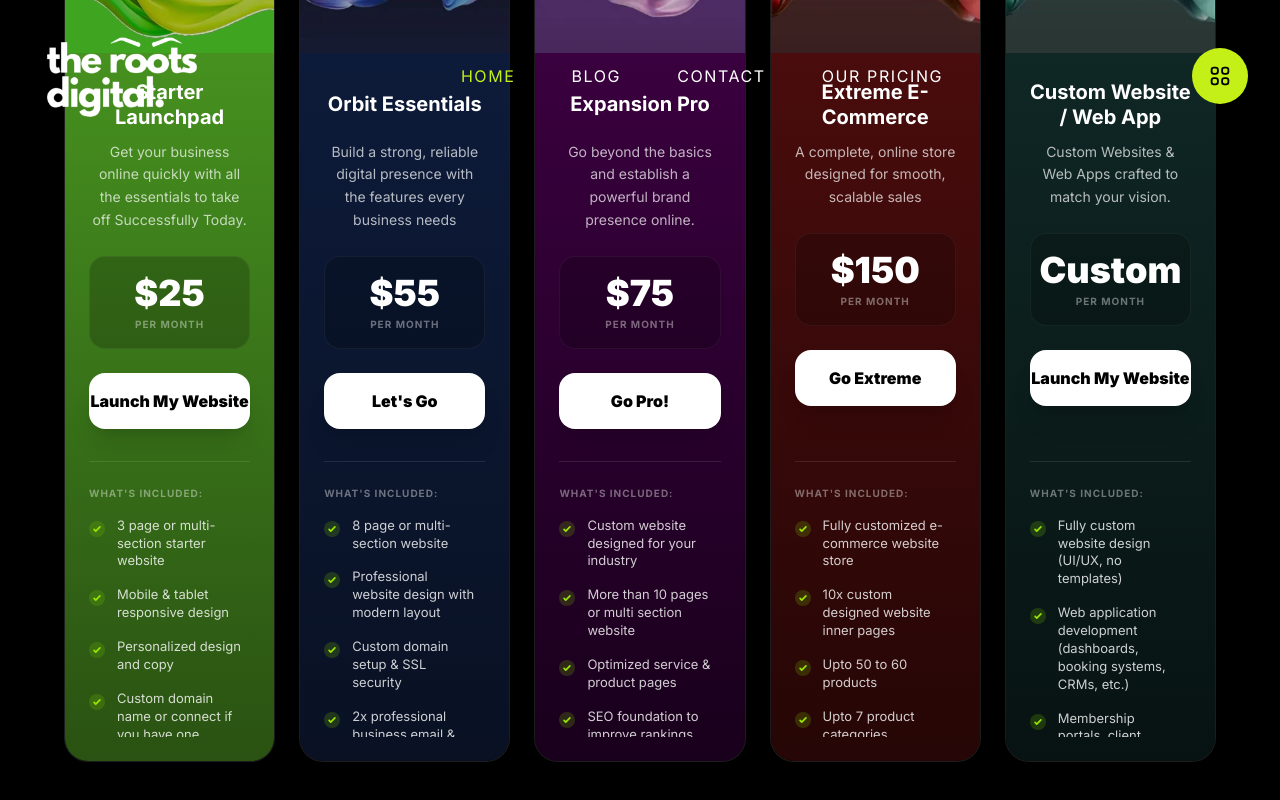
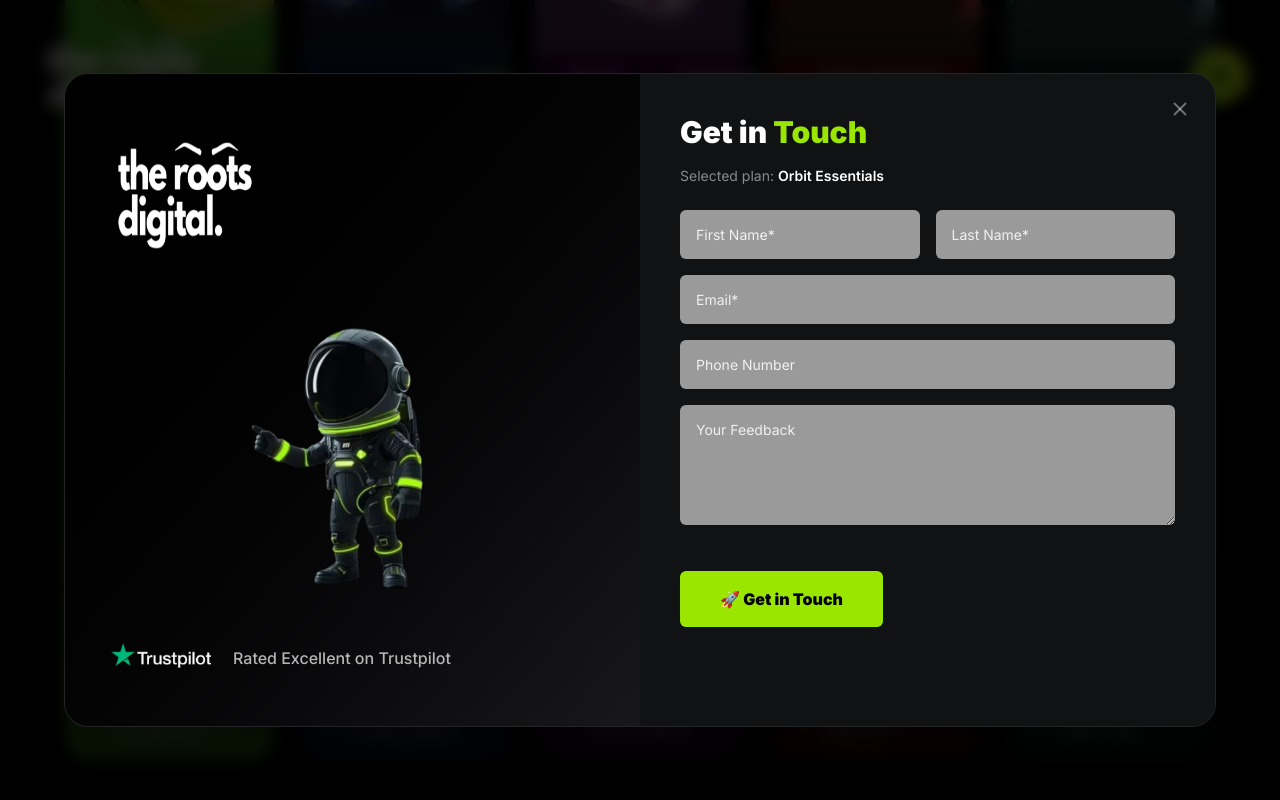
Before and after one commit to Thelastcodecom/therootsdigital, a Next.js app: page / in a window 1280 px wide. Both pictures are taken after a click on the button "Let's Go". Shown: the part 9876-10676 px from the top of the page. Built offline with nearby package versions, Linux system fonts and the light colour scheme.

Commit message:
Subscription form popup added

```diff
--- a/src/app/page.tsx
+++ b/src/app/page.tsx
@@ -6,6 +6,8 @@ import PortfolioGrid from "@/components/PortfolioShowcaseSection";
 import ScrollRevealSection from "@/components/ScrollRevealSection";
 import TestimonialsSection from "@/components/TestimonialSection";
 import SubscriptionsSection from "@/components/SubscriptionsSection";
+
+
 
 
 
@@ -20,7 +22,6 @@ export default function Home() {
       <ClientFeedback />
       <TestimonialsSection />
       <SubscriptionsSection />
-
     </>
   );
 }
--- a/src/components/ClientFeedback.tsx
+++ b/src/components/ClientFeedback.tsx
@@ -163,7 +163,7 @@ const ClientFeedback = () => {
                   </motion.div>
 
                   <h3 className="text-2xl md:text-4xl font-medium tracking-tight leading-[1.2] text-zinc-100 italic">
-                    "{client.quote}"
+                    &quot;{client.quote}&quot;
                   </h3>
                 </div>
 
--- /dev/null
+++ b/src/components/SubscriptionForm.tsx
@@ -0,0 +1,220 @@
+"use client";
+
+import React, { useState, useEffect } from "react";
+import { motion, AnimatePresence } from "framer-motion";
+import { X, Check } from "lucide-react";
+
+interface SubscriptionPopupProps {
+  isOpen: boolean;
+  onClose: () => void;
+  plan: {
+    id: number;
+    title: string;
+    price: string;
+  } | null;
+}
+
+const SubscriptionPopup = ({
+  isOpen,
+  onClose,
+  plan,
+}: SubscriptionPopupProps) => {
+  const [isSubmitting, setIsSubmitting] = useState(false);
+  const [isSuccess, setIsSuccess] = useState(false);
+
+  useEffect(() => {
+    if (!isOpen) {
+      setTimeout(() => {
+        setIsSubmitting(false);
+        setIsSuccess(false);
+      }, 300);
+    }
+  }, [isOpen]);
+
+  const handleSubmit = (e: React.FormEvent) => {
+    e.preventDefault();
+    setIsSubmitting(true);
+    setTimeout(() => {
+      setIsSubmitting(false);
+      setIsSuccess(true);
+    }, 2000);
+  };
+
+  if (!plan) return null;
+
+  return (
+    <AnimatePresence>
+      {isOpen && (
+        <div className="fixed inset-0 z-[100] flex items-center justify-center px-4">
+          {/* Backdrop */}
+          <motion.div
+            className="absolute inset-0 bg-black/80 backdrop-blur-sm"
+            initial={{ opacity: 0 }}
+            animate={{ opacity: 1 }}
+            exit={{ opacity: 0 }}
+            onClick={onClose}
+          />
+
+          {/* Modal */}
+          <motion.div
+            initial={{ opacity: 0, scale: 0.96, y: 30 }}
+            animate={{ opacity: 1, scale: 1, y: 0 }}
+            exit={{ opacity: 0, scale: 0.96, y: 30 }}
+            transition={{ duration: 0.3 }}
+            className="relative w-full max-w-6xl rounded-3xl overflow-hidden bg-[#0B0D0F] border border-white/10 shadow-2xl"
+          >
+            {/* Close */}
+            <button
+              onClick={onClose}
+              className="absolute right-6 top-6 z-20 text-white/40 hover:text-white"
+            >
+              <X size={22} />
+            </button>
+
+            <AnimatePresence mode="wait">
+              {isSuccess ? (
+                /* SUCCESS */
+                <motion.div
+                  key="success"
+                  initial={{ opacity: 0, scale: 0.9 }}
+                  animate={{ opacity: 1, scale: 1 }}
+                  className="flex flex-col items-center justify-center p-20 text-center"
+                >
+                  <div className="mb-8 flex h-20 w-20 items-center justify-center rounded-full bg-lime-400 shadow-[0_0_40px_rgba(163,230,53,0.5)]">
+                    <Check size={42} className="text-black stroke-[3px]" />
+                  </div>
+
+                  <h2 className="text-3xl font-black uppercase mb-4">
+                    Mission Initiated
+                  </h2>
+
+                  <p className="text-white/60 max-w-md mb-8">
+                    The Roots Digital team will contact you shortly.
+                  </p>
+
+                  <button
+                    onClick={onClose}
+                    className="bg-lime-400 text-black px-10 py-4 rounded-xl font-black uppercase tracking-widest text-xs hover:scale-105 transition"
+                  >
+                    Close
+                  </button>
+                </motion.div>
+              ) : (
+                /* FORM */
+                <motion.div
+                  key="form"
+                  initial={{ opacity: 0 }}
+                  animate={{ opacity: 1 }}
+                  className="grid grid-cols-1 lg:grid-cols-2"
+                >
+                  {/* LEFT PANEL */}
+                  <div className="flex flex-col justify-between gap-2 p-8 md:p-10 bg-gradient-to-br from-black to-zinc-900">
+                    {/* LOGO */}
+                    <img
+                      src="/images/logo.webp"
+                      alt="The Roots Digital"
+                      className="h-20 md:h-40 w-40"
+                    />
+
+                    {/* ASTRONAUT */}
+                    <div className="flex justify-center">
+                      <img
+                        src="/images/astronaut.webp"
+                        alt="Astronaut"
+                        className="w-full max-w-[280px] md:max-w-[340px] object-contain"
+                      />
+                    </div>
+
+                    {/* TRUSTPILOT */}
+                    <div className="flex items-center gap-4">
+                      <img
+                        src="/images/testimonial/trustpilot.webp"
+                        alt="Trustpilot"
+                        className="h-12 md:h-14"
+                      />
+                      <span className="text-sm md:text-base text-white/70 font-medium">
+                        Rated Excellent on Trustpilot
+                      </span>
+                    </div>
+                  </div>
+
+                  {/* RIGHT FORM */}
+                  <div className="p-8 md:p-10 bg-[#101214]">
+                    <h2 className="text-2xl md:text-3xl font-black mb-4">
+                      Get in <span className="text-lime-400">Touch</span>
+                    </h2>
+
+                    <p className="text-sm text-white/50 mb-6">
+                      Selected plan:{" "}
+                      <span className="text-white font-semibold">
+                        {plan.title}
+                      </span>
+                    </p>
+
+                    <form onSubmit={handleSubmit} className="space-y-4">
+                      <div className="grid grid-cols-1 sm:grid-cols-2 gap-4">
+                        <input
+                          required
+                          placeholder="First Name*"
+                          className="form-input"
+                        />
+                        <input
+                          required
+                          placeholder="Last Name*"
+                          className="form-input"
+                        />
+                      </div>
+
+                      <input
+                        required
+                        type="email"
+                        placeholder="Email*"
+                        className="form-input"
+                      />
+                      <input
+                        placeholder="Phone Number"
+                        className="form-input"
+                      />
+                      <textarea
+                        placeholder="Your Feedback"
+                        className="form-input min-h-[120px]"
+                      />
+
+                      <button
+                        type="submit"
+                        disabled={isSubmitting}
+                        className="mt-6 w-full sm:w-auto inline-flex items-center justify-center gap-2 bg-lime-400 text-black px-10 py-4 rounded-md font-black hover:scale-105 transition"
+                      >
+                        {isSubmitting ? "Submitting..." : "🚀 Get in Touch"}
+                      </button>
+                    </form>
+                  </div>
+                </motion.div>
+              )}
+            </AnimatePresence>
+          </motion.div>
+
+          {/* GLOBAL INPUT STYLES */}
+          <style jsx global>{`
+            .form-input {
+              width: 100%;
+              padding: 14px 16px;
+              background: #9a9a9a;
+              border-radius: 6px;
+              border: none;
+              outline: none;
+              font-size: 14px;
+              color: #000;
+            }
+
+            .form-input::placeholder {
+              color: #f0f0f0;
+            }
+          `}</style>
+        </div>
+      )}
+    </AnimatePresence>
+  );
+};
+
+export default SubscriptionPopup;
--- a/src/components/SubscriptionsSection.tsx
+++ b/src/components/SubscriptionsSection.tsx
@@ -1,7 +1,8 @@
 "use client";
 
 import  { useState } from "react";
-import { motion, AnimatePresence } from "framer-motion";
+import { motion } from "framer-motion";
+import SubscriptionPopup from "@/components/SubscriptionForm";
 
 interface Plan {
   id: number;
@@ -167,6 +168,8 @@ const pricing: Record<number, Pricing> = {
 
 const PricingSection = () => {
   const [tab, setTab] = useState<"monthly" | "early">("monthly");
+const [isPopupOpen, setIsPopupOpen] = useState(false);
+const [selectedPlan, setSelectedPlan] = useState<Plan | null>(null);
 
   return (
     <section className="w-full bg-black py-20 text-white overflow-hidden mt-15">
@@ -253,7 +256,13 @@ const PricingSection = () => {
                       </p>
                     </div>
 
-                    <button className="w-full bg-white text-black hover:bg-lime-500 hover:scale-[1.02] active:scale-[0.98] font-black py-4 rounded-2xl transition-all duration-300 mb-8 shadow-xl">
+                    <button
+                      onClick={() => {
+                        setSelectedPlan(plan);
+                        setIsPopupOpen(true);
+                      }}
+                      className="w-full bg-white text-black hover:bg-lime-500 hover:scale-[1.02] active:scale-[0.98] font-black py-4 rounded-2xl transition-all duration-300 mb-8 shadow-xl"
+                    >
                       {activePricing.buttonText}
                     </button>
                   </div>
@@ -297,6 +306,17 @@ const PricingSection = () => {
           })}
         </div>
       </div>
+      {selectedPlan && (
+        <SubscriptionPopup
+          isOpen={isPopupOpen}
+          onClose={() => setIsPopupOpen(false)}
+          plan={{
+            ...selectedPlan,
+            price: pricing[selectedPlan.id][tab].price,
+            billingType: tab,
+          }}
+        />
+      )}
     </section>
   );
 };
```
